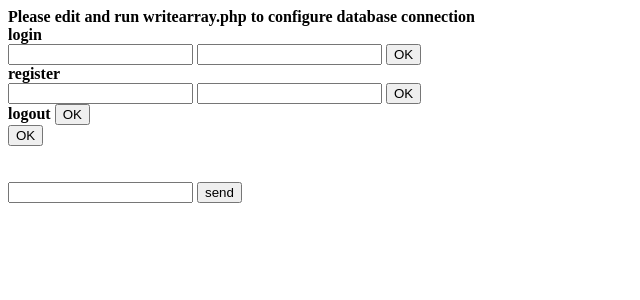
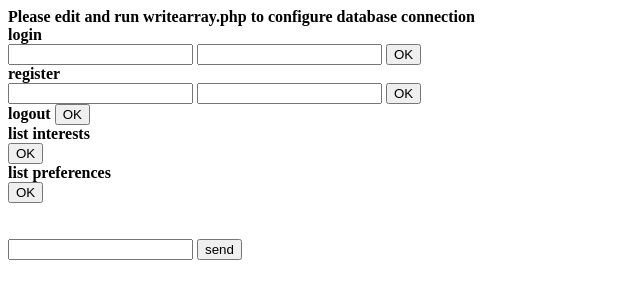
Before and after one commit to vilkoz/cactus, a PHP site: page / in a window 1280 px wide. Shown: the top 300 px of the page, without its empty margins (0-640 px from the left). Run offline with PHP 8.4, Linux system fonts and the light colour scheme; some libraries are stand-ins or nearby versions.

Commit message:
add preferences and interests listing

```diff
--- a/Site.class.php
+++ b/Site.class.php
@@ -162,7 +162,7 @@ function list_interests()
 {
   check_logged();
   $uid = get_uid();
-  if (!$res = DB::query("SELECT * FROM `preferences`
+  if (!$res = DB::query("SELECT `idi` FROM `preferences`
     WHERE `idu` = " . intval($uid) . ";"))
   {
     throw new Exception("DATABASE ERROR IN list interests");
@@ -171,7 +171,11 @@ function list_interests()
   {
     throw new Exception("No preferences found");
   }
-  $user_prefs = ($res->fetch_assoc());
+  $user_prefs = array();
+  while ($add = ($res->fetch_assoc()))
+  {
+    $user_prefs[] = $add['idi'];
+  }
   if (!$res = DB::query("SELECT `id`, `name` FROM `interests`;"))
   {
     throw new Exception("DATABASE ERROR IN list interests");
@@ -180,14 +184,40 @@ function list_interests()
   {
     throw new Exception("No interests found");
   }
-  $return = "";
+  // $return = "";
   while ($new = $res->fetch_assoc())
   {
     $name = $new['name'];
     $id = $new['id'];
-    $return .= "<div class='list_inter'>".$name."<input type='submit' value='".$id."'></div></br>";
+    if (!in_array($id, $user_prefs))
+      $return .= "<div class='list_inter'>".$name."<input type='submit' value='".$id."'></div></br>";
   }
   return ($return);
+}
+
+function list_preferences()
+{
+  check_logged();
+  $uid = get_uid();
+  if (!$res = DB::query("SELECT `interests`.`id`, `interests`.`name`
+    FROM `preferences`
+    JOIN `interests` ON `preferences`.`idi` = `interests`.`id`
+    WHERE `preferences`.`idu` = ".intval($uid).";"))
+  {
+    throw new Exception("DATABASE ERROR IN list preferences");
+  }
+  if ($res->num_rows == 0)
+  {
+    throw new Exception("No preferences found");
+  }
+  $return = "";
+  while ($prefs = $res->fetch_assoc())
+  {
+    $name = $prefs['name'];
+    $id = $prefs['id'];
+    $return .= "<div class='list_pref'>".$name."<input type='submit' value='".$id."'></div></br>";
+  }
+  return $return;;
 }
 
 /*
--- a/ajax.php
+++ b/ajax.php
@@ -24,6 +24,9 @@ try
     case 'list_interests':
       $resp = list_interests();
       break;
+    case 'list_preferences':
+      $resp = list_preferences();
+      break;
     case 'add_preference':
       $resp = edit_preference("add", $_POST['idi']);
       break;
--- a/index.php
+++ b/index.php
@@ -48,7 +48,12 @@ if (isset($error))
       // Site::viewAllGames();
        ?>
      </div>
+       <b>list interests</b>
      <form action="ajax.php?action=list_interests" method="post">
+       <input type="submit" name="submit" value="OK">
+     </form>
+       <b>list preferences</b>
+     <form action="ajax.php?action=list_preferences" method="post">
        <input type="submit" name="submit" value="OK">
      </form>
      <br>
```
